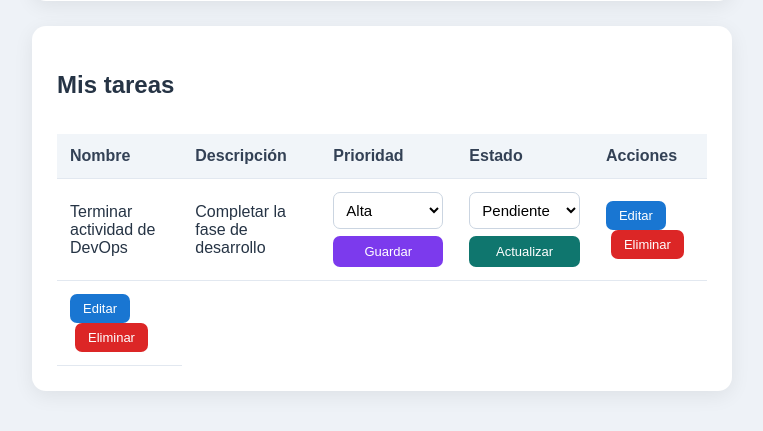
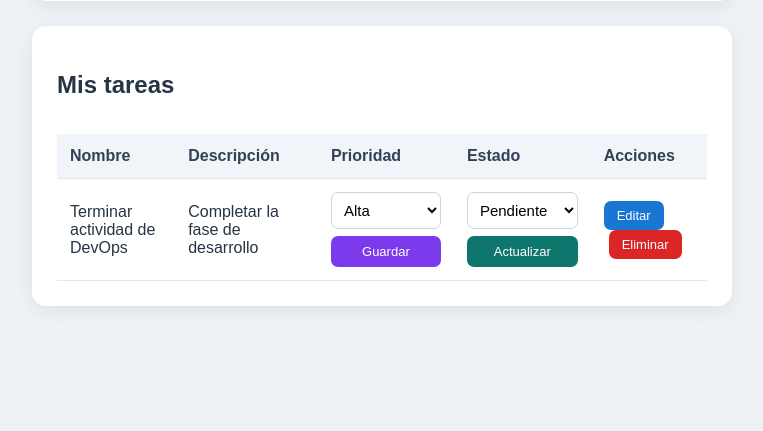
Before and after one commit to Jaz-cc/TaskManagerDevOps, a Flask app: page / in a window 1280 px wide. Shown: the part 656-1087 px from the top of the page, without its empty margins (258-1021 px from the left). After the commit the page ends 962 px from the top, so only its background shows below. Run offline with Flask 3, Linux system fonts and the light colour scheme; data comes from the database, SQL or seed files in the repository.

Commit message:
arregle index

```diff
--- a/templates/index.html
+++ b/templates/index.html
@@ -1,6 +1,7 @@
 
 <!DOCTYPE html>
 <html lang="es">
+
 <head>
     <meta charset="UTF-8">
     <meta name="viewport" content="width=device-width, initial-scale=1.0">
@@ -25,6 +26,7 @@
 
         <!-- Formulario para registrar tareas -->
         <section class="formulario">
+
             <h2>Registrar nueva tarea</h2>
 
             <form action="{{ url_for('registrar') }}" method="POST">
@@ -56,6 +58,7 @@
                 <button type="submit">Guardar tarea</button>
 
             </form>
+
         </section>
 
         <!-- Lista de tareas -->
@@ -83,20 +86,30 @@
 
                             {% for tarea in tareas %}
 
+                                <tr>
 
-<tr>
+                                    <!-- Nombre -->
                                     <td>{{ tarea.nombre }}</td>
 
+                                    <!-- Descripción -->
                                     <td>
                                         {{ tarea.descripcion or 'Sin descripción' }}
                                     </td>
 
+                                    <!-- Cambiar prioridad -->
                                     <td>
-        <form action="{{ url_for('cambiar-prioridad', id=tarea.id) }}"
+
+                                        <form
+                                            action="{{ url_for('cambiar_prioridad', id=tarea.id) }}"
                                             method="POST"
-              class="form-prioridad">
+                                            class="form-prioridad"
+                                        >
 
-            <select name="prioridad" class="select-prioridad">
+                                            <select
+                                                name="prioridad"
+                                                class="select-prioridad"
+                                            >
+
                                                 <option value="Alta"
                                                     {% if tarea.prioridad == 'Alta' %}selected{% endif %}>
                                                     Alta
@@ -111,20 +124,34 @@
                                                     {% if tarea.prioridad == 'Baja' %}selected{% endif %}>
                                                     Baja
                                                 </option>
+
                                             </select>
 
-            <button type="submit" class="btn-prioridad">
+                                            <button
+                                                type="submit"
+                                                class="btn-prioridad"
+                                            >
                                                 Guardar
                                             </button>
+
                                         </form>
+
                                     </td>
 
+                                    <!-- Cambiar estado -->
                                     <td>
-        <form action="{{ url_for('cambiar_estado', id=tarea.id) }}"
+
+                                        <form
+                                            action="{{ url_for('cambiar_estado', id=tarea.id) }}"
                                             method="POST"
-              class="form-estado">
+                                            class="form-estado"
+                                        >
 
-            <select name="estado" class="select-estado">
+                                            <select
+                                                name="estado"
+                                                class="select-estado"
+                                            >
+
                                                 <option value="Pendiente"
                                                     {% if tarea.estado == 'Pendiente' %}selected{% endif %}>
                                                     Pendiente
@@ -139,31 +166,19 @@
                                                     {% if tarea.estado == 'Terminada' %}selected{% endif %}>
                                                     Terminada
                                                 </option>
+
                                             </select>
 
-            <button type="submit" class="btn-estado">
+                                            <button
+                                                type="submit"
+                                                class="btn-estado"
+                                            >
                                                 Actualizar
                                             </button>
+
                                         </form>
+
                                     </td>
-
-    <td class="acciones">
-        <a class="btn-editar"
-           href="{{ url_for('editar', id=tarea.id) }}">
-            Editar
-        </a>
-
-        <form action="{{ url_for('eliminar', id=tarea.id) }}"
-              method="POST"
-              class="form-eliminar"
-              onsubmit="return confirm('¿Estás seguro de que deseas eliminar esta tarea?');">
-
-            <button type="submit" class="btn-eliminar">
-                Eliminar
-            </button>
-        </form>
-    </td>
-</tr>
 
                                     <!-- Acciones -->
                                     <td class="acciones">
@@ -216,4 +231,5 @@
     </main>
 
 </body>
+
 </html>
```
Lines whose indentation alone changed are shown as unchanged.
